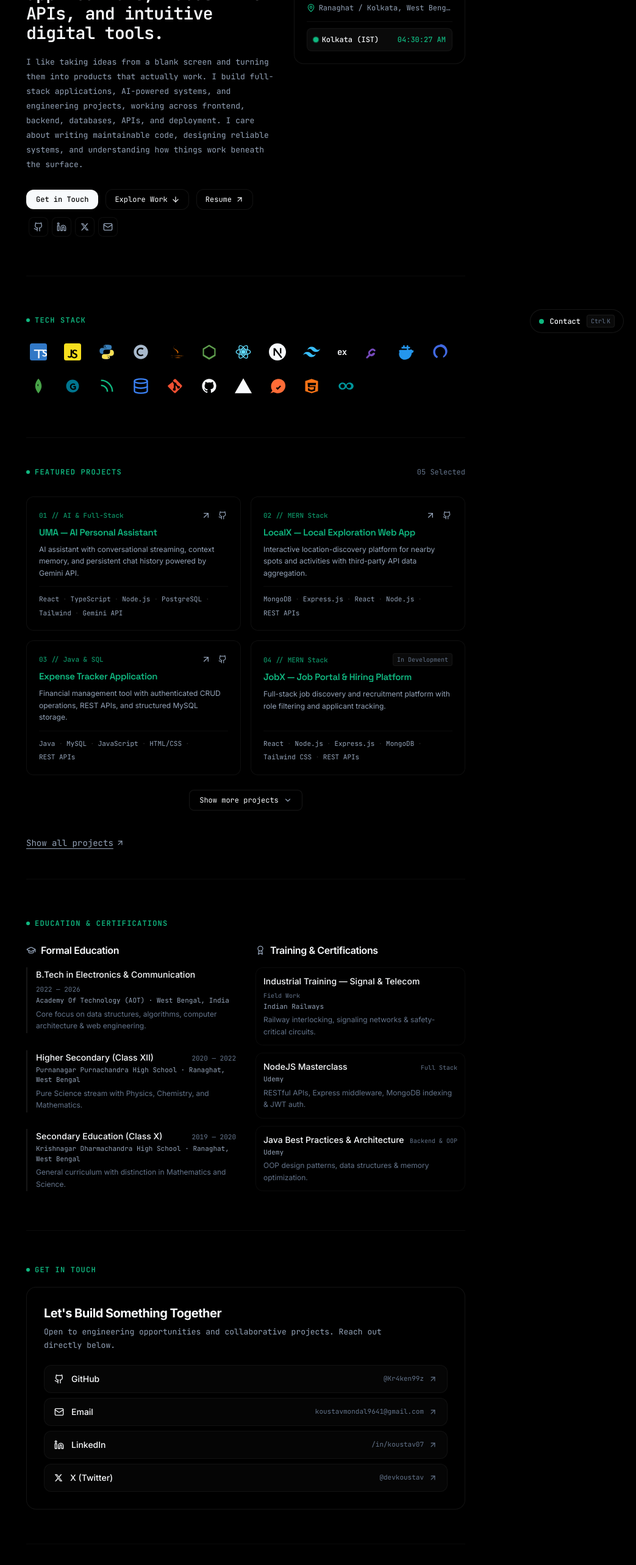
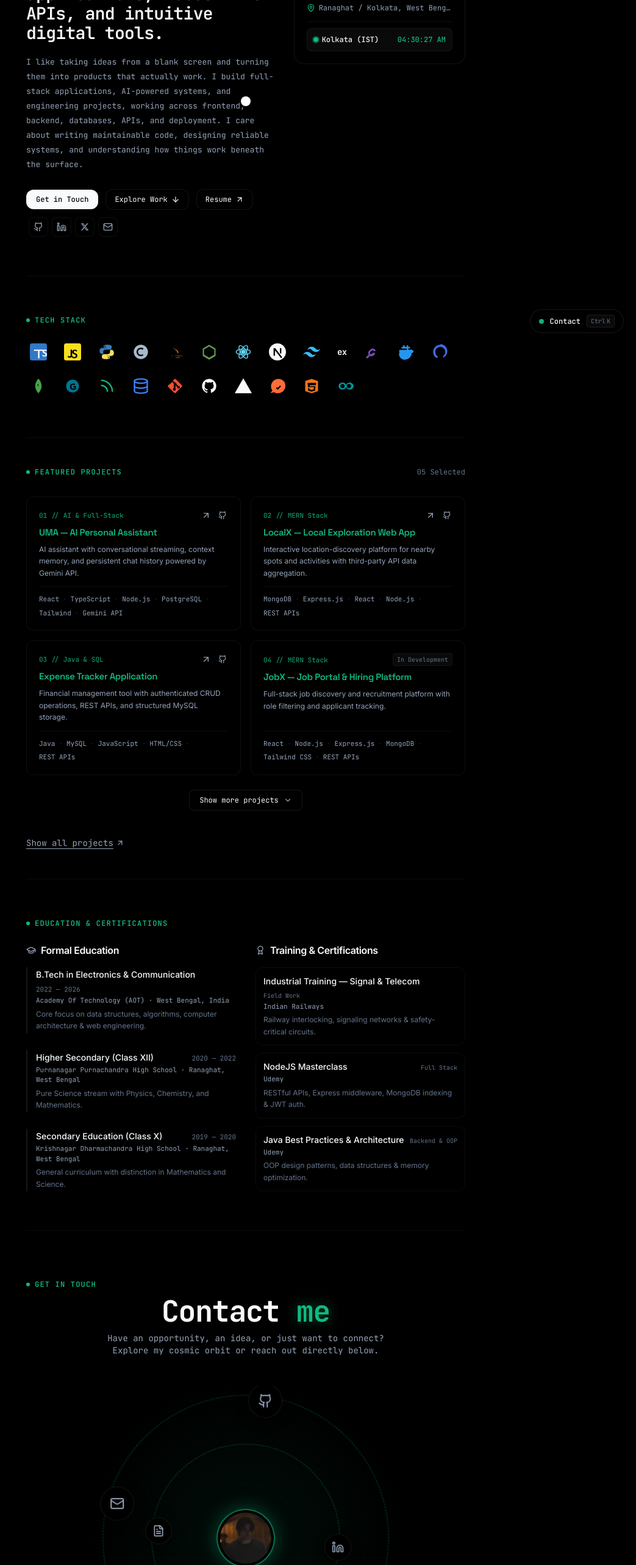
Before and after one commit to Kr4ken99z/Portfolio, a Next.js app: page / in a window 1280 px wide. Shown: the part 234-2800 px from the top of the page at 61% size, without its empty margins (237-1280 px from the left). Built offline with nearby package versions, Linux system fonts and the light colour scheme.

Commit message:
Add fluid mouse follower cursor and cosmic galaxy orbits contact section inspired by Anjishnu

```diff
--- a/app/globals.css
+++ b/app/globals.css
@@ -132,3 +132,43 @@ html:not(.dark) .bg-dot-grid {
   background-image: radial-gradient(var(--primary) 1px, transparent 1px);
   background-size: 10px 10px;
 }
+
+/* Cosmic Orbit Animations (Anjishnu Style) */
+@keyframes cosmic-orbit-rotate {
+  from {
+    transform: rotate(0deg);
+  }
+  to {
+    transform: rotate(360deg);
+  }
+}
+
+@keyframes cosmic-orbit-counter-rotate {
+  from {
+    transform: rotate(0deg);
+  }
+  to {
+    transform: rotate(-360deg);
+  }
+}
+
+.animate-orbit-slow {
+  animation: cosmic-orbit-rotate 55s linear infinite;
+}
+
+.animate-orbit-medium {
+  animation: cosmic-orbit-rotate 35s linear infinite;
+}
+
+.animate-counter-rotate-slow {
+  animation: cosmic-orbit-counter-rotate 55s linear infinite;
+}
+
+.animate-counter-rotate-medium {
+  animation: cosmic-orbit-counter-rotate 35s linear infinite;
+}
+
+.pause-on-hover:hover,
+.pause-on-hover:has(:hover) {
+  animation-play-state: paused;
+}
--- a/app/layout.tsx
+++ b/app/layout.tsx
@@ -1,6 +1,7 @@
 import type { Metadata, Viewport } from "next";
 import { Inter, JetBrains_Mono, Space_Grotesk } from "next/font/google";
 import "./globals.css";
+import CustomCursor from "@/components/CustomCursor";
 
 const inter = Inter({
   variable: "--font-inter",
@@ -80,6 +81,7 @@ export default function RootLayout({
         suppressHydrationWarning
         className={`${inter.variable} ${jetbrainsMono.variable} ${spaceGrotesk.variable} font-sans antialiased bg-background text-on-surface`}
       >
+        <CustomCursor />
         {children}
       </body>
     </html>
--- a/components/Contact.tsx
+++ b/components/Contact.tsx
@@ -1,174 +1,274 @@
 "use client";
 
-import { useEffect, useRef, useState } from "react";
-import { ArrowUpRight, Github, Linkedin, Mail } from "lucide-react";
+import { useState } from "react";
+import Image from "next/image";
+import {
+  ArrowUpRight,
+  Check,
+  Copy,
+  FileText,
+  Github,
+  Linkedin,
+  Mail,
+  Send,
+  Sparkles,
+} from "lucide-react";
+import confetti from "canvas-confetti";
 import { PERSONAL_INFO } from "@/data/portfolioData";
 
 export default function Contact() {
-  const [videoMounted, setVideoMounted] = useState(false);
-  const videoRef = useRef<HTMLVideoElement | null>(null);
+  const [copied, setCopied] = useState(false);
+  const [imageError, setImageError] = useState(false);
 
-  useEffect(() => {
-    setVideoMounted(true);
-  }, []);
+  const handleCopyEmail = (e?: React.MouseEvent) => {
+    if (e) e.stopPropagation();
+    navigator.clipboard.writeText(PERSONAL_INFO.email);
+    setCopied(true);
 
-  const handleMouseEnter = () => {
-    const video = videoRef.current;
-    if (video) {
-      video.muted = true;
-      video.defaultMuted = true;
-      video.play().catch(() => {});
-    }
+    try {
+      confetti({
+        particleCount: 36,
+        spread: 50,
+        origin: { y: 0.85 },
+        colors: ["#10B981", "#4EDEA3", "#FFFFFF"],
+      });
+    } catch {}
+
+    setTimeout(() => setCopied(false), 2200);
   };
 
   return (
-    <section className="py-10 md:py-14 border-b border-outline-variant/30" id="contact">
-      {/* Header */}
-      <div className="flex items-center gap-2 mb-5">
+    <section className="py-12 md:py-20 border-b border-outline-variant/30 relative" id="contact">
+      {/* Top Monospace Tag */}
+      <div className="flex items-center gap-2 mb-3">
         <span className="w-1.5 h-1.5 rounded-full bg-primary inline-block"></span>
         <h2 className="font-mono text-xs text-primary uppercase tracking-widest font-semibold">
           GET IN TOUCH
         </h2>
       </div>
 
-      {/* Minimal Card with hover-activated video animation */}
-      <div
-        onMouseEnter={handleMouseEnter}
-        className="group relative overflow-hidden rounded-2xl p-5 sm:p-6 md:p-7 shadow-2xl bg-surface-container-low border border-outline-variant/50 hover:border-primary/40 transition-all duration-500 cursor-default"
-      >
-        {/* Hover-Activated Video Animation */}
-        {videoMounted && (
-          <video
-            ref={videoRef}
-            autoPlay
-            loop
-            muted
-            playsInline
-            preload="auto"
-            suppressHydrationWarning
-            className="absolute inset-0 w-full h-full object-cover pointer-events-none opacity-0 group-hover:opacity-60 transition-opacity duration-700 ease-out"
+      {/* Main Headline (Anjishnu Style with Outline/Stroke Accent) */}
+      <div className="text-left md:text-center mb-8 sm:mb-12">
+        <h3 className="font-mono text-3xl sm:text-4xl md:text-5xl font-bold tracking-tight text-on-surface leading-tight">
+          <span>Contact </span>
+          <span
+            className="text-primary tracking-tight font-extrabold"
             style={{
-              filter: "saturate(1.15) contrast(1.08) brightness(1.06)",
+              textShadow:
+                "0 0 20px rgba(16, 185, 129, 0.4), 0 0 40px rgba(16, 185, 129, 0.2)",
             }}
           >
-            <source src="/videos/background.mp4" type="video/mp4" />
-          </video>
-        )}
+            me
+          </span>
+        </h3>
+        <p className="font-mono text-xs sm:text-sm text-on-surface-variant max-w-lg mx-auto mt-2.5 leading-relaxed">
+          Have an opportunity, an idea, or just want to connect? Explore my cosmic orbit or reach out directly below.
+        </p>
+      </div>
 
-        {/* Ambient Gradient Vignette Active on Hover */}
+      {/* Cosmic Galaxy / Planetary Orbits (Inspired by Anjishnu Ganguly) */}
+      <div className="relative w-full max-w-xl mx-auto h-[380px] sm:h-[460px] md:h-[500px] flex items-center justify-center overflow-hidden select-none">
+        {/* Ambient Cosmic Radial Glow */}
         <div
-          className="absolute inset-0 pointer-events-none opacity-0 group-hover:opacity-100 transition-opacity duration-700 ease-out"
+          className="absolute inset-0 pointer-events-none opacity-40 dark:opacity-60"
           style={{
             background:
-              "radial-gradient(circle at 50% 35%, var(--vignette-start) 0%, var(--vignette-end) 100%)",
+              "radial-gradient(circle at 50% 50%, rgba(16, 185, 129, 0.12) 0%, transparent 70%)",
           }}
         />
 
-        {/* Content Container */}
-        <div className="relative z-10 flex flex-col gap-4 sm:gap-5">
-          {/* Header Text */}
-          <div className="text-left flex flex-col gap-1.5">
-            <h2 className="text-lg sm:text-xl font-bold text-on-surface tracking-tight">
-              Let&apos;s Build Something Together
-            </h2>
-            <p className="text-xs sm:text-[13px] text-on-surface-variant font-mono leading-relaxed max-w-xl">
-              Open to engineering opportunities and collaborative projects. Reach out directly below.
-            </p>
+        {/* Center: Cosmic Core (Avatar) */}
+        <div className="relative z-20 flex items-center justify-center group/center">
+          <div className="relative w-20 h-20 sm:w-24 sm:h-24 rounded-full p-1 bg-surface border-2 border-primary/60 shadow-[0_0_30px_rgba(16,185,129,0.35)] flex items-center justify-center overflow-hidden transition-transform duration-300 group-hover/center:scale-105">
+            {!imageError ? (
+              <Image
+                src="/images/avatar.jpg"
+                alt="Koustav Mondal"
+                width={96}
+                height={96}
+                className="w-full h-full object-cover object-center rounded-full"
+                onError={() => setImageError(true)}
+                priority
+                unoptimized
+              />
+            ) : (
+              <div className="w-full h-full rounded-full bg-surface-container flex flex-col items-center justify-center">
+                <span className="font-mono font-bold text-lg text-primary">KM</span>
+              </div>
+            )}
           </div>
 
-          {/* Minimal Channel Cards List */}
-          <div className="flex flex-col gap-2 pt-0.5">
-            {/* 1. GitHub */}
+          {/* Central Orbit Pulse Halo */}
+          <div className="absolute -inset-2 rounded-full border border-primary/30 animate-ping pointer-events-none opacity-25" />
+
+          {/* Center Tooltip on Hover */}
+          <div className="absolute -bottom-7 left-1/2 -translate-x-1/2 opacity-0 group-hover/center:opacity-100 transition-opacity duration-200 pointer-events-none whitespace-nowrap px-2.5 py-0.5 rounded-full bg-surface-container border border-outline-variant/60 font-mono text-[10px] text-primary shadow-lg z-30">
+            Koustav Mondal
+          </div>
+        </div>
+
+        {/* ================= Orbit 2: Inner Planetary Ring ================= */}
+        <div className="absolute w-[220px] h-[220px] sm:w-[280px] sm:h-[280px] md:w-[310px] md:h-[310px] rounded-full border border-dashed border-primary/35 animate-orbit-medium pause-on-hover pointer-events-none z-10">
+          {/* Inner Glow Ring */}
+          <div className="absolute inset-0 rounded-full border border-primary/15 opacity-60" />
+
+          {/* Node 2A: LinkedIn */}
+          <div
+            className="absolute top-[8%] left-[76%] -translate-x-1/2 -translate-y-1/2 pointer-events-auto"
+            title="LinkedIn Profile"
+          >
+            <div className="animate-counter-rotate-medium">
+              <a
+                href={PERSONAL_INFO.socials.linkedin}
+                target="_blank"
+                rel="noopener noreferrer"
+                aria-label="LinkedIn Profile"
+                className="group/icon relative flex items-center justify-center w-11 h-11 sm:w-13 sm:h-13 rounded-full bg-surface border border-outline-variant/60 hover:border-primary text-on-surface-variant hover:text-primary transition-all duration-200 hover:scale-115 shadow-[0_4px_16px_rgba(0,0,0,0.5)] cursor-pointer"
+              >
+                <Linkedin className="w-5 h-5 transition-transform group-hover/icon:scale-110" />
+                <span className="absolute -bottom-8 left-1/2 -translate-x-1/2 opacity-0 group-hover/icon:opacity-100 transition-opacity duration-150 pointer-events-none whitespace-nowrap px-2 py-0.5 rounded bg-surface text-on-surface border border-outline-variant/60 font-mono text-[10px] shadow-lg">
+                  LinkedIn
+                </span>
+              </a>
+            </div>
+          </div>
+
+          {/* Node 2B: Resume / CV */}
+          <div
+            className="absolute top-[90%] left-[26%] -translate-x-1/2 -translate-y-1/2 pointer-events-auto"
+            title="Resume / CV"
+          >
+            <div className="animate-counter-rotate-medium">
+              <a
+                href="/resume.pdf"
+                target="_blank"
+                rel="noopener noreferrer"
+                aria-label="View Resume"
+                className="group/icon relative flex items-center justify-center w-11 h-11 sm:w-13 sm:h-13 rounded-full bg-surface border border-outline-variant/60 hover:border-primary text-on-surface-variant hover:text-primary transition-all duration-200 hover:scale-115 shadow-[0_4px_16px_rgba(0,0,0,0.5)] cursor-pointer"
+              >
+                <FileText className="w-5 h-5 transition-transform group-hover/icon:scale-110" />
+                <span className="absolute -bottom-8 left-1/2 -translate-x-1/2 opacity-0 group-hover/icon:opacity-100 transition-opacity duration-150 pointer-events-none whitespace-nowrap px-2 py-0.5 rounded bg-surface text-on-surface border border-outline-variant/60 font-mono text-[10px] shadow-lg">
+                  Resume
+                </span>
+              </a>
+            </div>
+          </div>
+        </div>
+
+        {/* ================= Orbit 1: Outer Planetary Ring ================= */}
+        <div className="absolute w-[330px] h-[330px] sm:w-[410px] sm:h-[410px] md:w-[470px] md:h-[470px] rounded-full border border-dashed border-primary/30 animate-orbit-slow pause-on-hover pointer-events-none z-10">
+          {/* Subtle Outer Glow Accent */}
+          <div className="absolute inset-0 rounded-full border border-primary/10" />
+
+          {/* Node 1A: GitHub */}
+          <div
+            className="absolute top-[9%] left-[24%] -translate-x-1/2 -translate-y-1/2 pointer-events-auto"
+            title="GitHub Profile"
+          >
+            <div className="animate-counter-rotate-slow">
               <a
                 href={PERSONAL_INFO.socials.github}
                 target="_blank"
                 rel="noopener noreferrer"
-              className="group/item flex items-center justify-between py-2.5 px-3.5 sm:py-3 sm:px-4 rounded-xl bg-surface-container/50 hover:bg-surface-container border border-outline-variant/40 hover:border-primary/40 transition-all duration-200"
+                aria-label="GitHub Profile"
+                className="group/icon relative flex items-center justify-center w-12 h-12 sm:w-14 sm:h-14 rounded-full bg-surface border border-outline-variant/60 hover:border-primary text-on-surface-variant hover:text-primary transition-all duration-200 hover:scale-115 shadow-[0_6px_20px_rgba(0,0,0,0.5)] cursor-pointer"
               >
-              <div className="flex items-center gap-3">
-                <Github className="w-4 h-4 text-on-surface shrink-0 group-hover/item:text-primary transition-colors" />
-                <span className="text-xs sm:text-sm font-medium text-on-surface group-hover/item:text-primary transition-colors">
+                <Github className="w-5 h-5 sm:w-6 sm:h-6 transition-transform group-hover/icon:scale-110" />
+                <span className="absolute -bottom-8 left-1/2 -translate-x-1/2 opacity-0 group-hover/icon:opacity-100 transition-opacity duration-150 pointer-events-none whitespace-nowrap px-2 py-0.5 rounded bg-surface text-on-surface border border-outline-variant/60 font-mono text-[10px] shadow-lg">
                   GitHub
                 </span>
+              </a>
             </div>
-              <div className="flex items-center gap-2">
-                <span className="font-mono text-[11px] text-text-muted hidden sm:inline">
-                  @Kr4ken99z
-                </span>
-                <ArrowUpRight className="w-3.5 h-3.5 text-text-muted group-hover/item:text-primary group-hover/item:translate-x-0.5 group-hover/item:-translate-y-0.5 transition-all" />
           </div>
-            </a>
 
-            {/* 2. Direct Email */}
-            <a
-              href={`https://mail.google.com/mail/?view=cm&fs=1&to=${encodeURIComponent(
-                PERSONAL_INFO.email
-              )}`}
-              target="_blank"
-              rel="noopener noreferrer"
-              className="group/item flex items-center justify-between py-2.5 px-3.5 sm:py-3 sm:px-4 rounded-xl bg-surface-container/50 hover:bg-surface-container border border-outline-variant/40 hover:border-primary/40 transition-all duration-200"
+          {/* Node 1B: X / Twitter */}
+          <div
+            className="absolute top-[80%] left-[84%] -translate-x-1/2 -translate-y-1/2 pointer-events-auto"
+            title="X / Twitter Profile"
           >
-              <div className="flex items-center gap-3">
-                <Mail className="w-4 h-4 text-on-surface shrink-0 group-hover/item:text-primary transition-colors" />
-                <span className="text-xs sm:text-sm font-medium text-on-surface group-hover/item:text-primary transition-colors">
-                  Email
-                </span>
-              </div>
-              <div className="flex items-center gap-2">
-                <span className="font-mono text-[11px] text-text-muted hidden sm:inline">
-                  {PERSONAL_INFO.email}
-                </span>
-                <ArrowUpRight className="w-3.5 h-3.5 text-text-muted group-hover/item:text-primary group-hover/item:translate-x-0.5 group-hover/item:-translate-y-0.5 transition-all" />
-              </div>
-            </a>
-
-            {/* 3. LinkedIn */}
-            <a
-              href={PERSONAL_INFO.socials.linkedin}
-              target="_blank"
-              rel="noopener noreferrer"
-              className="group/item flex items-center justify-between py-2.5 px-3.5 sm:py-3 sm:px-4 rounded-xl bg-surface-container/50 hover:bg-surface-container border border-outline-variant/40 hover:border-primary/40 transition-all duration-200"
-            >
-              <div className="flex items-center gap-3">
-                <Linkedin className="w-4 h-4 text-on-surface shrink-0 group-hover/item:text-primary transition-colors" />
-                <span className="text-xs sm:text-sm font-medium text-on-surface group-hover/item:text-primary transition-colors">
-                  LinkedIn
-                </span>
-              </div>
-              <div className="flex items-center gap-2">
-                <span className="font-mono text-[11px] text-text-muted hidden sm:inline">
-                  /in/koustav07
-                </span>
-                <ArrowUpRight className="w-3.5 h-3.5 text-text-muted group-hover/item:text-primary group-hover/item:translate-x-0.5 group-hover/item:-translate-y-0.5 transition-all" />
-              </div>
-            </a>
-
-            {/* 4. X / Twitter */}
+            <div className="animate-counter-rotate-slow">
               <a
                 href={PERSONAL_INFO.socials.x}
                 target="_blank"
                 rel="noopener noreferrer"
-              className="group/item flex items-center justify-between py-2.5 px-3.5 sm:py-3 sm:px-4 rounded-xl bg-surface-container/50 hover:bg-surface-container border border-outline-variant/40 hover:border-primary/40 transition-all duration-200"
+                aria-label="X (Twitter) Profile"
+                className="group/icon relative flex items-center justify-center w-12 h-12 sm:w-14 sm:h-14 rounded-full bg-surface border border-outline-variant/60 hover:border-primary text-on-surface-variant hover:text-primary transition-all duration-200 hover:scale-115 shadow-[0_6px_20px_rgba(0,0,0,0.5)] cursor-pointer"
               >
-              <div className="flex items-center gap-3">
-                <svg
-                  className="w-3.5 h-3.5 shrink-0 fill-current text-on-surface group-hover/item:text-primary transition-colors"
-                  viewBox="0 0 24 24"
-                >
+                <svg className="w-4 h-4 sm:w-5 sm:h-5 fill-current transition-transform group-hover/icon:scale-110" viewBox="0 0 24 24">
                   <path d="M18.244 2.25h3.308l-7.227 8.26 8.502 11.24H16.17l-5.214-6.817L4.99 21.75H1.68l7.73-8.835L1.254 2.25H8.08l4.713 6.231zm-1.161 17.52h1.833L7.084 4.126H5.117z" />
                 </svg>
-                <span className="text-xs sm:text-sm font-medium text-on-surface group-hover/item:text-primary transition-colors">
-                  X (Twitter)
+                <span className="absolute -bottom-8 left-1/2 -translate-x-1/2 opacity-0 group-hover/icon:opacity-100 transition-opacity duration-150 pointer-events-none whitespace-nowrap px-2 py-0.5 rounded bg-surface text-on-surface border border-outline-variant/60 font-mono text-[10px] shadow-lg">
+                  Twitter / X
+                </span>
+              </a>
+            </div>
+          </div>
+
+          {/* Node 1C: Direct Email (Click to Copy + Confetti Tooltip) */}
+          <div
+            className="absolute top-[70%] left-[8%] -translate-x-1/2 -translate-y-1/2 pointer-events-auto"
+            title="Email (Click to Copy)"
+          >
+            <div className="animate-counter-rotate-slow">
+              <button
+                type="button"
+                onClick={handleCopyEmail}
+                aria-label="Copy Email Address"
+                className="group/icon relative flex items-center justify-center w-12 h-12 sm:w-14 sm:h-14 rounded-full bg-surface border border-outline-variant/60 hover:border-primary text-on-surface-variant hover:text-primary transition-all duration-200 hover:scale-115 shadow-[0_6px_20px_rgba(0,0,0,0.5)] cursor-pointer"
+              >
+                {copied ? (
+                  <Check className="w-5 h-5 sm:w-6 sm:h-6 text-primary" />
+                ) : (
+                  <Mail className="w-5 h-5 sm:w-6 sm:h-6 transition-transform group-hover/icon:scale-110" />
+                )}
+
+                {/* Interactive Tooltip / Copied Badge */}
+                <span
+                  className={`absolute -bottom-8 left-1/2 -translate-x-1/2 whitespace-nowrap px-2 py-0.5 rounded font-mono text-[10px] shadow-lg transition-all duration-200 pointer-events-none ${
+                    copied
+                      ? "opacity-100 scale-100 bg-primary text-background font-semibold"
+                      : "opacity-0 group-hover/icon:opacity-100 bg-surface text-on-surface border border-outline-variant/60"
+                  }`}
+                >
+                  {copied ? "Copied!" : "Copy Email"}
+                </span>
+              </button>
+            </div>
+          </div>
+        </div>
+      </div>
+
+      {/* Accessible Quick-Reach Bar below the Cosmic Galaxy */}
+      <div className="mt-6 max-w-xl mx-auto p-4 sm:p-5 rounded-2xl bg-surface-container-low border border-outline-variant/50 flex flex-col sm:flex-row items-center justify-between gap-3.5 shadow-xl">
+        <div className="flex items-center gap-3">
+          <div className="w-9 h-9 rounded-xl bg-primary/10 border border-primary/20 flex items-center justify-center text-primary shrink-0">
+            <Mail className="w-4 h-4" />
+          </div>
+          <div className="flex flex-col text-left">
+            <span className="font-mono text-[11px] text-text-muted">Direct Email</span>
+            <span className="font-mono text-xs sm:text-sm text-on-surface font-medium select-all">
+              {PERSONAL_INFO.email}
             </span>
           </div>
-              <div className="flex items-center gap-2">
-                <span className="font-mono text-[11px] text-text-muted hidden sm:inline">
-                  @devkoustav
-                </span>
-                <ArrowUpRight className="w-3.5 h-3.5 text-text-muted group-hover/item:text-primary group-hover/item:translate-x-0.5 group-hover/item:-translate-y-0.5 transition-all" />
         </div>
+
+        <div className="flex items-center gap-2 w-full sm:w-auto">
+          <button
+            type="button"
+            onClick={handleCopyEmail}
+            className="flex-1 sm:flex-initial px-3.5 py-2 rounded-xl bg-surface border border-outline-variant/60 hover:border-primary/60 text-on-surface hover:text-primary font-mono text-xs transition-colors flex items-center justify-center gap-1.5"
+          >
+            {copied ? <Check className="w-3.5 h-3.5 text-primary" /> : <Copy className="w-3.5 h-3.5" />}
+            <span>{copied ? "Copied" : "Copy"}</span>
+          </button>
+
+          <a
+            href={PERSONAL_INFO.socials.email}
+            className="flex-1 sm:flex-initial px-4 py-2 rounded-xl bg-primary text-background font-mono text-xs font-semibold hover:opacity-90 transition-opacity flex items-center justify-center gap-1.5 shadow-sm"
+          >
+            <span>Say Hello</span>
+            <Send className="w-3 h-3" />
           </a>
-          </div>
         </div>
       </div>
     </section>
--- /dev/null
+++ b/components/CustomCursor.tsx
@@ -0,0 +1,94 @@
+"use client";
+
+import { useEffect, useState, useRef } from "react";
+
+export default function CustomCursor() {
+  const [mounted, setMounted] = useState(false);
+  const [isHovered, setIsHovered] = useState(false);
+  const [isVisible, setIsVisible] = useState(false);
+
+  const mousePos = useRef({ x: -100, y: -100 });
+  const currentPos = useRef({ x: -100, y: -100 });
+  const cursorRef = useRef<HTMLDivElement | null>(null);
+
+  useEffect(() => {
+    // Only enable on devices with fine pointer (mouse), disable on touchscreens
+    if (typeof window === "undefined" || window.matchMedia("(pointer: coarse)").matches) {
+      return;
+    }
+
+    setMounted(true);
+
+    const initialX = window.innerWidth / 2;
+    const initialY = window.innerHeight / 2;
+    mousePos.current = { x: initialX, y: initialY };
+    currentPos.current = { x: initialX, y: initialY };
+
+    let rafId: number;
+    const lerpFactor = 0.15; // Smooth interpolation speed
+
+    const animate = () => {
+      currentPos.current.x += (mousePos.current.x - currentPos.current.x) * lerpFactor;
+      currentPos.current.y += (mousePos.current.y - currentPos.current.y) * lerpFactor;
+
+      if (cursorRef.current) {
+        cursorRef.current.style.transform = `translate3d(${currentPos.current.x}px, ${currentPos.current.y}px, 0)`;
+      }
+
+      rafId = requestAnimationFrame(animate);
+    };
+
+    rafId = requestAnimationFrame(animate);
+
+    const onMouseMove = (e: MouseEvent) => {
+      mousePos.current = { x: e.clientX, y: e.clientY };
+      if (!isVisible) setIsVisible(true);
+
+      const target = e.target as HTMLElement | null;
+      if (!target) return;
+
+      const interactive = target.closest(
+        'button, a, input, textarea, select, [role="button"], .cursor-pointer, [data-cursor-hover]'
+      );
+      setIsHovered(!!interactive);
+    };
+
+    const onMouseLeave = () => {
+      setIsVisible(false);
+    };
+
+    const onMouseEnter = () => {
+      setIsVisible(true);
+    };
+
+    window.addEventListener("mousemove", onMouseMove, { passive: true });
+    document.addEventListener("mouseleave", onMouseLeave);
+    document.addEventListener("mouseenter", onMouseEnter);
+
+    return () => {
+      cancelAnimationFrame(rafId);
+      window.removeEventListener("mousemove", onMouseMove);
+      document.removeEventListener("mouseleave", onMouseLeave);
+      document.removeEventListener("mouseenter", onMouseEnter);
+    };
+  }, [isVisible]);
+
+  if (!mounted) return null;
+
+  return (
+    <div
+      ref={cursorRef}
+      aria-hidden="true"
+      className={`fixed top-0 left-0 pointer-events-none z-[99999] rounded-full mix-blend-difference bg-white transition-[width,height,opacity,box-shadow] duration-300 ease-out will-change-transform ${
+        isVisible ? "opacity-100" : "opacity-0"
+      } ${
+        isHovered
+          ? "w-12 h-12 -ml-6 -mt-6 shadow-[0_0_24px_rgba(255,255,255,0.45)]"
+          : "w-4 h-4 -ml-2 -mt-2"
+      }`}
+      style={{
+        transform: `translate3d(-100px, -100px, 0)`,
+      }}
+    />
+  );
+}
```
Lines whose indentation alone changed are shown as unchanged.
